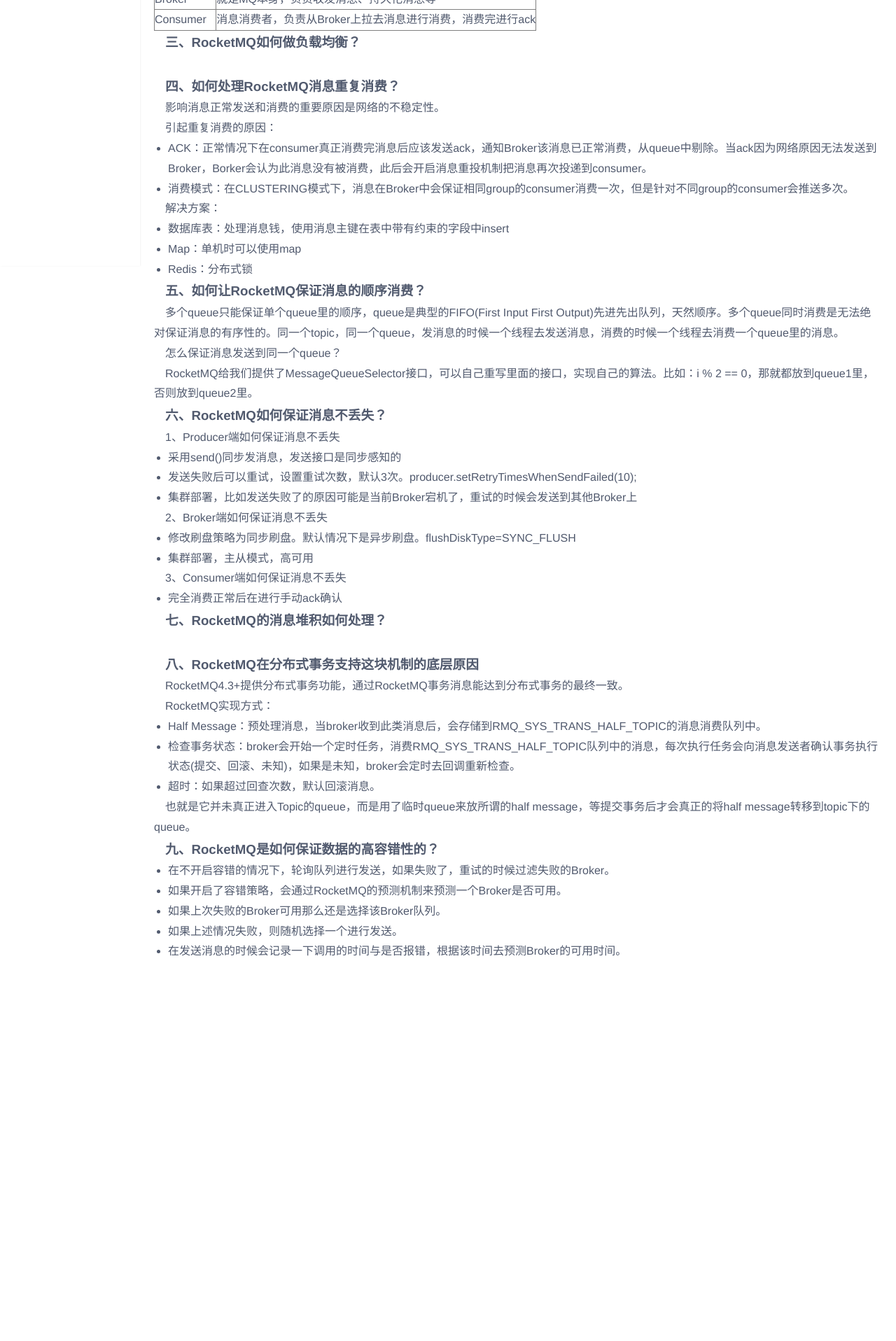
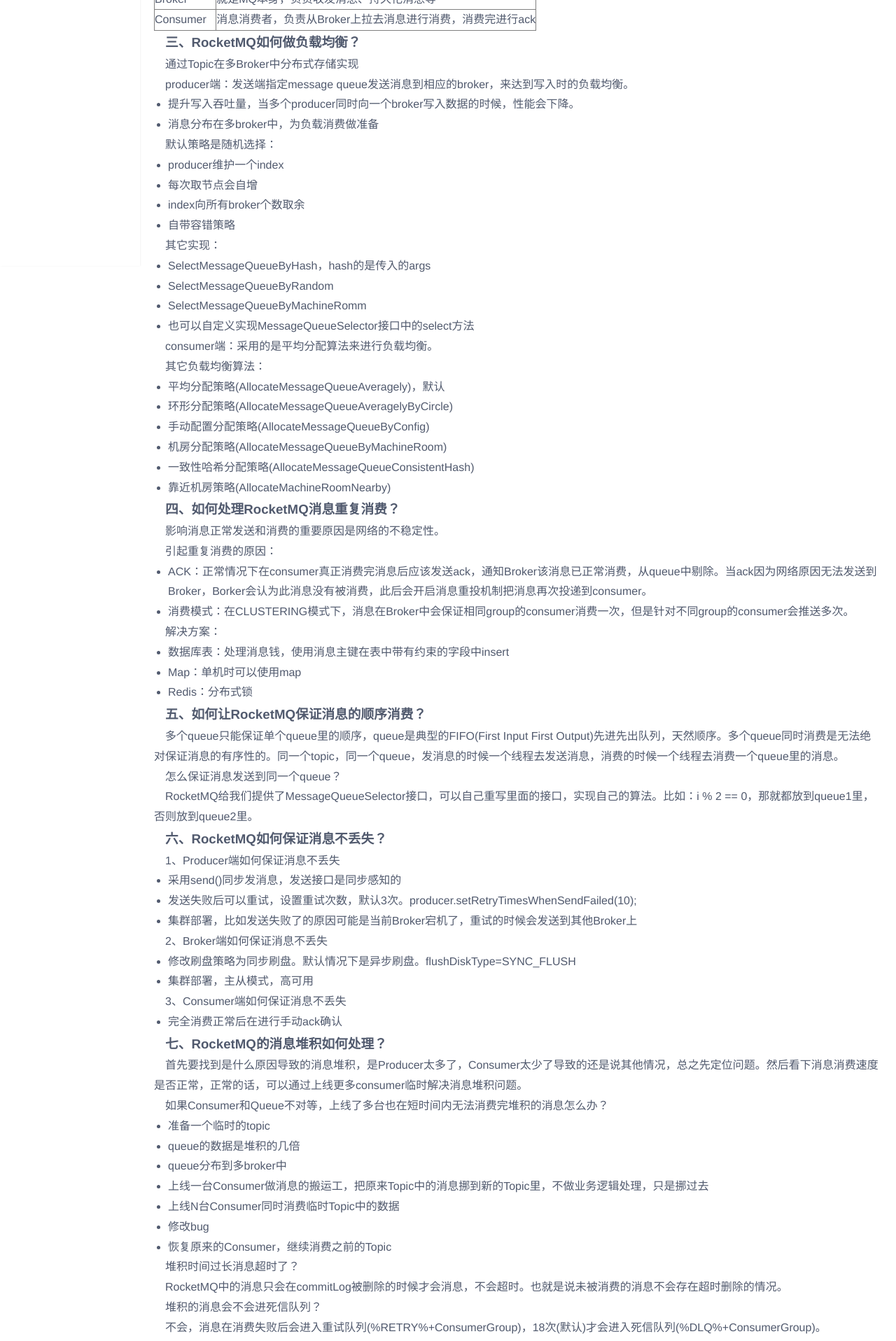
Before and after one commit to lixaviers/suyan-ms, a Vue app: page /#/mq in a window 1280 px wide. Shown: the part 420-2336 px from the top of the page at 70% size. Before the commit the page ends 2016 px from the top, so only its background shows below. Built offline with nearby package versions, Linux system fonts and the light colour scheme.

Commit message:
feat:page

```diff
--- a/src/views/page/mq.vue
+++ b/src/views/page/mq.vue
@@ -48,7 +48,36 @@
 </tbody>
 </table>
 <h3>三、RocketMQ如何做负载均衡？</h3>
-<p>&nbsp;</p>
+<p>通过Topic在多Broker中分布式存储实现</p>
+<p>producer端：发送端指定message queue发送消息到相应的broker，来达到写入时的负载均衡。</p>
+<ul>
+<li>提升写入吞吐量，当多个producer同时向一个broker写入数据的时候，性能会下降。</li>
+<li>消息分布在多broker中，为负载消费做准备</li>
+</ul>
+<p>默认策略是随机选择：</p>
+<ul>
+<li>producer维护一个index</li>
+<li>每次取节点会自增</li>
+<li>index向所有broker个数取余</li>
+<li>自带容错策略</li>
+</ul>
+<p>其它实现：</p>
+<ul>
+<li>SelectMessageQueueByHash，hash的是传入的args</li>
+<li>SelectMessageQueueByRandom</li>
+<li>SelectMessageQueueByMachineRomm</li>
+<li>也可以自定义实现MessageQueueSelector接口中的select方法</li>
+</ul>
+<p>consumer端：采用的是平均分配算法来进行负载均衡。</p>
+<p>其它负载均衡算法：</p>
+<ul>
+<li>平均分配策略(AllocateMessageQueueAveragely)，默认</li>
+<li>环形分配策略(AllocateMessageQueueAveragelyByCircle)</li>
+<li>手动配置分配策略(AllocateMessageQueueByConfig)</li>
+<li>机房分配策略(AllocateMessageQueueByMachineRoom)</li>
+<li>一致性哈希分配策略(AllocateMessageQueueConsistentHash)</li>
+<li>靠近机房策略(AllocateMachineRoomNearby)</li>
+</ul>
 <h3>四、如何处理RocketMQ消息重复消费？</h3>
 <p>影响消息正常发送和消费的重要原因是网络的不稳定性。</p>
 <p>引起重复消费的原因：</p>
@@ -83,7 +112,21 @@
 <li>完全消费正常后在进行手动ack确认</li>
 </ul>
 <h3>七、RocketMQ的消息堆积如何处理？</h3>
-<p>&nbsp;</p>
+<p>首先要找到是什么原因导致的消息堆积，是Producer太多了，Consumer太少了导致的还是说其他情况，总之先定位问题。然后看下消息消费速度是否正常，正常的话，可以通过上线更多consumer临时解决消息堆积问题。</p>
+<p>如果Consumer和Queue不对等，上线了多台也在短时间内无法消费完堆积的消息怎么办？</p>
+<ul>
+<li>准备一个临时的topic</li>
+<li>queue的数据是堆积的几倍</li>
+<li>queue分布到多broker中</li>
+<li>上线一台Consumer做消息的搬运工，把原来Topic中的消息挪到新的Topic里，不做业务逻辑处理，只是挪过去</li>
+<li>上线N台Consumer同时消费临时Topic中的数据</li>
+<li>修改bug</li>
+<li>恢复原来的Consumer，继续消费之前的Topic</li>
+</ul>
+<p>堆积时间过长消息超时了？</p>
+<p>RocketMQ中的消息只会在commitLog被删除的时候才会消息，不会超时。也就是说未被消费的消息不会存在超时删除的情况。</p>
+<p>堆积的消息会不会进死信队列？</p>
+<p>不会，消息在消费失败后会进入重试队列(%RETRY%+ConsumerGroup)，18次(默认)才会进入死信队列(%DLQ%+ConsumerGroup)。</p>
 <h3>八、RocketMQ在分布式事务支持这块机制的底层原因</h3>
 <p>RocketMQ4.3+提供分布式事务功能，通过RocketMQ事务消息能达到分布式事务的最终一致。</p>
 <p>RocketMQ实现方式：</p>
```
Also changed, not shown: 1 other file (tests, documents, lock files or other folders).
